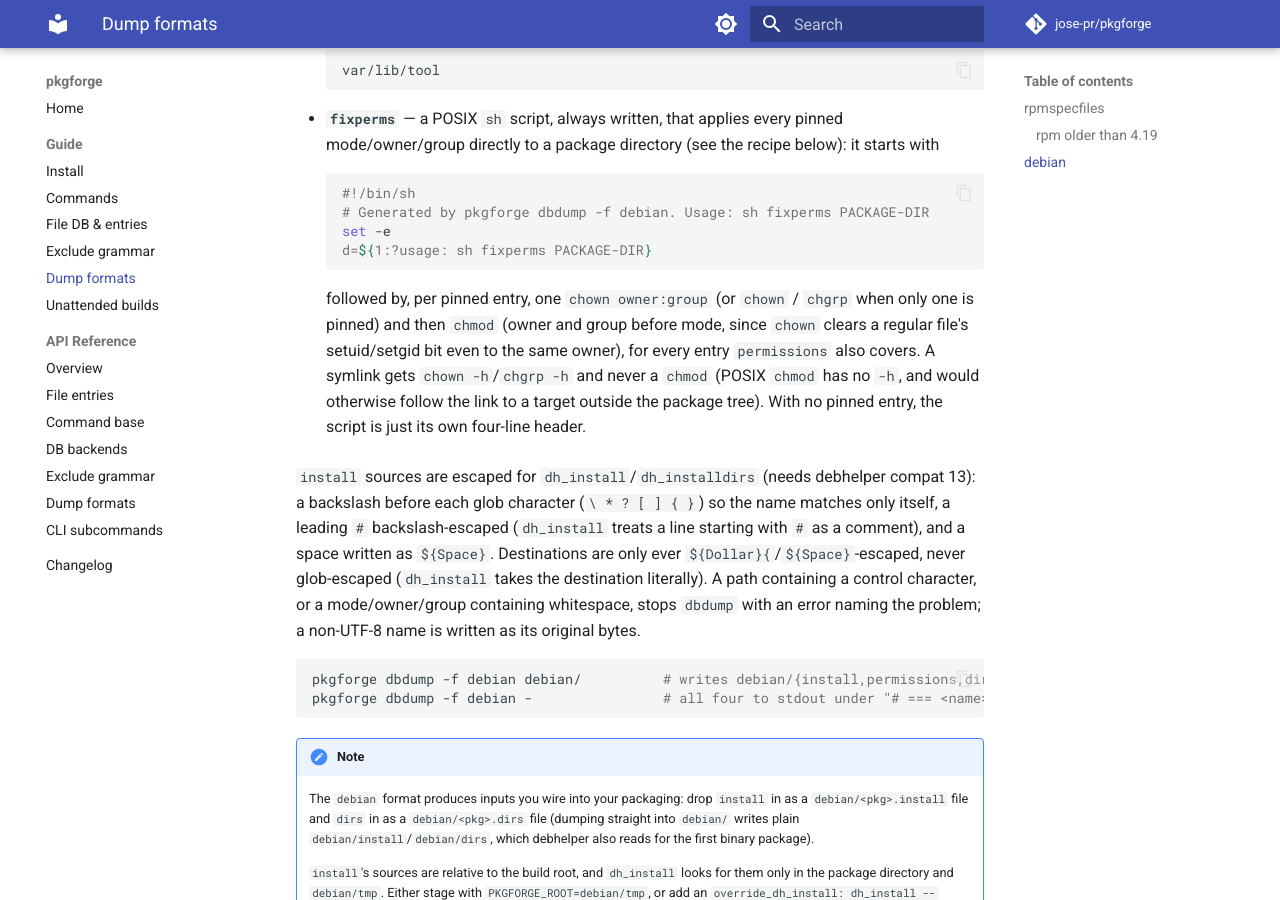
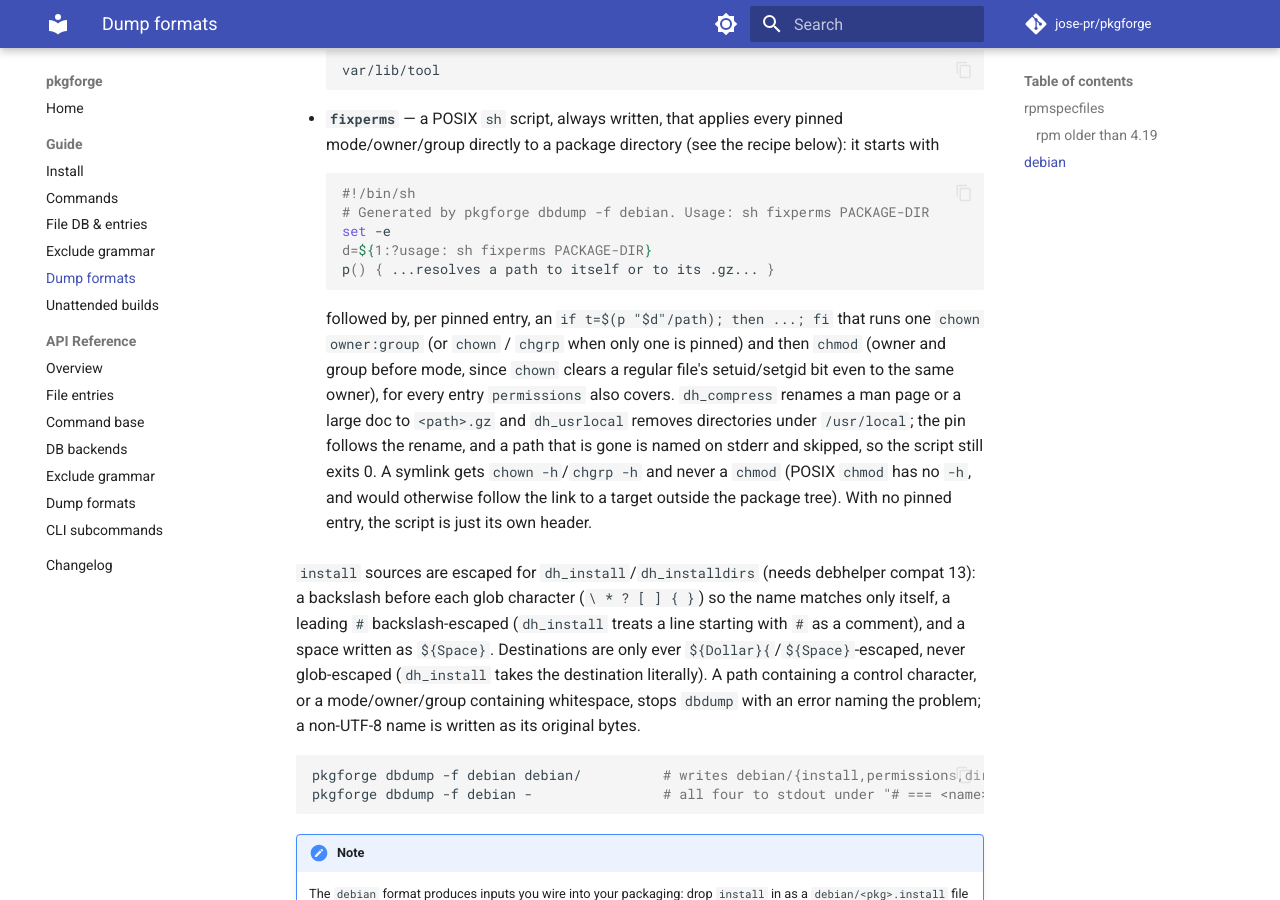
Before and after one commit to jose-pr/pkgforge, an MkDocs documentation site: the page built from docs/guide/formats.md, in a window 1280 px wide and 900 px high, scrolled down 3337 px. Built offline with MkDocs 1.6.1 and Material for MkDocs 9.7.7, drawn with Linux system fonts in a browser that asks for light colours; comment, search, counter and statistics services are not loaded.

Commit message:
fix: let fixperms follow dh_compress renames and skip paths dh_usrlocal removed
The generated fixperms script resolves each pinned path to itself or to
<path>.gz and skips (naming it on stderr) a path that is gone, instead of
aborting the debian build on chown of a renamed man page or a removed
/usr/local directory.

````diff
--- a/docs/guide/formats.md
+++ b/docs/guide/formats.md
@@ -149,16 +149,21 @@ Writes four artifacts into an output directory (created if needed):
     # Generated by pkgforge dbdump -f debian. Usage: sh fixperms PACKAGE-DIR
     set -e
     d=${1:?usage: sh fixperms PACKAGE-DIR}
+    p() { ...resolves a path to itself or to its .gz... }
     ```
 
-    followed by, per pinned entry, one `chown owner:group` (or `chown` /
-    `chgrp` when only one is pinned) and then `chmod` (owner and group before
-    mode, since `chown` clears a regular file's setuid/setgid
-    bit even to the same owner), for every entry `permissions` also covers.
+    followed by, per pinned entry, an `if t=$(p "$d"/path); then ...; fi`
+    that runs one `chown owner:group` (or `chown` / `chgrp` when only one is
+    pinned) and then `chmod` (owner and group before mode, since `chown`
+    clears a regular file's setuid/setgid bit even to the same owner), for
+    every entry `permissions` also covers. `dh_compress` renames a man page
+    or a large doc to `<path>.gz` and `dh_usrlocal` removes directories under
+    `/usr/local`; the pin follows the rename, and a path that is gone is
+    named on stderr and skipped, so the script still exits 0.
     A symlink gets `chown -h`/`chgrp -h` and never a `chmod` (POSIX `chmod`
     has no `-h`, and would otherwise follow the link to a target outside the
     package tree). With no pinned entry, the script is just its own
-    four-line header.
+    header.
 
 `install` sources are escaped for `dh_install`/`dh_installdirs` (needs
 debhelper compat 13): a backslash before each glob character (`\ * ? [ ] { }`)
````
Also changed, not shown: src/pkgforge/AGENTS.md (+4 -2 lines), 2 other files.
